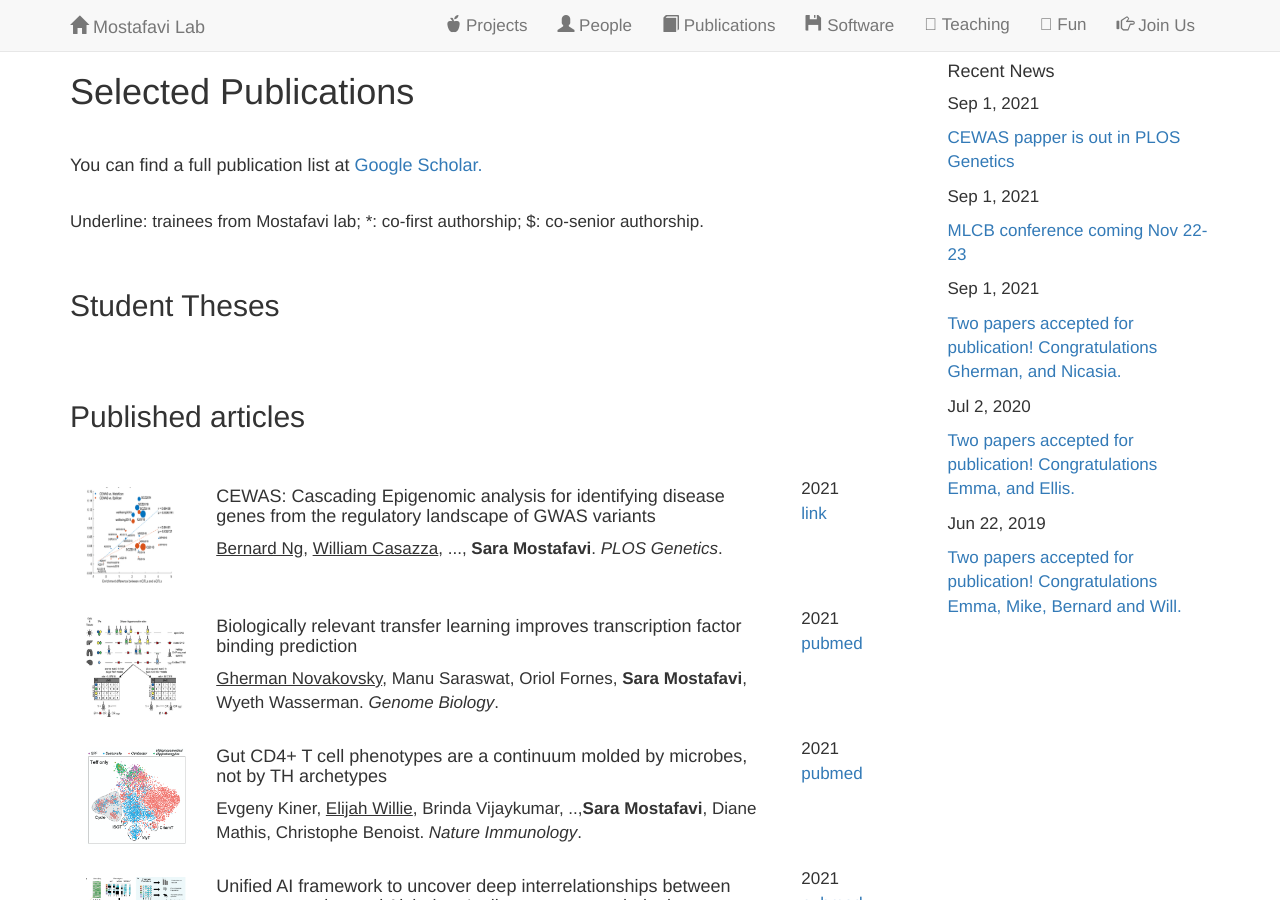
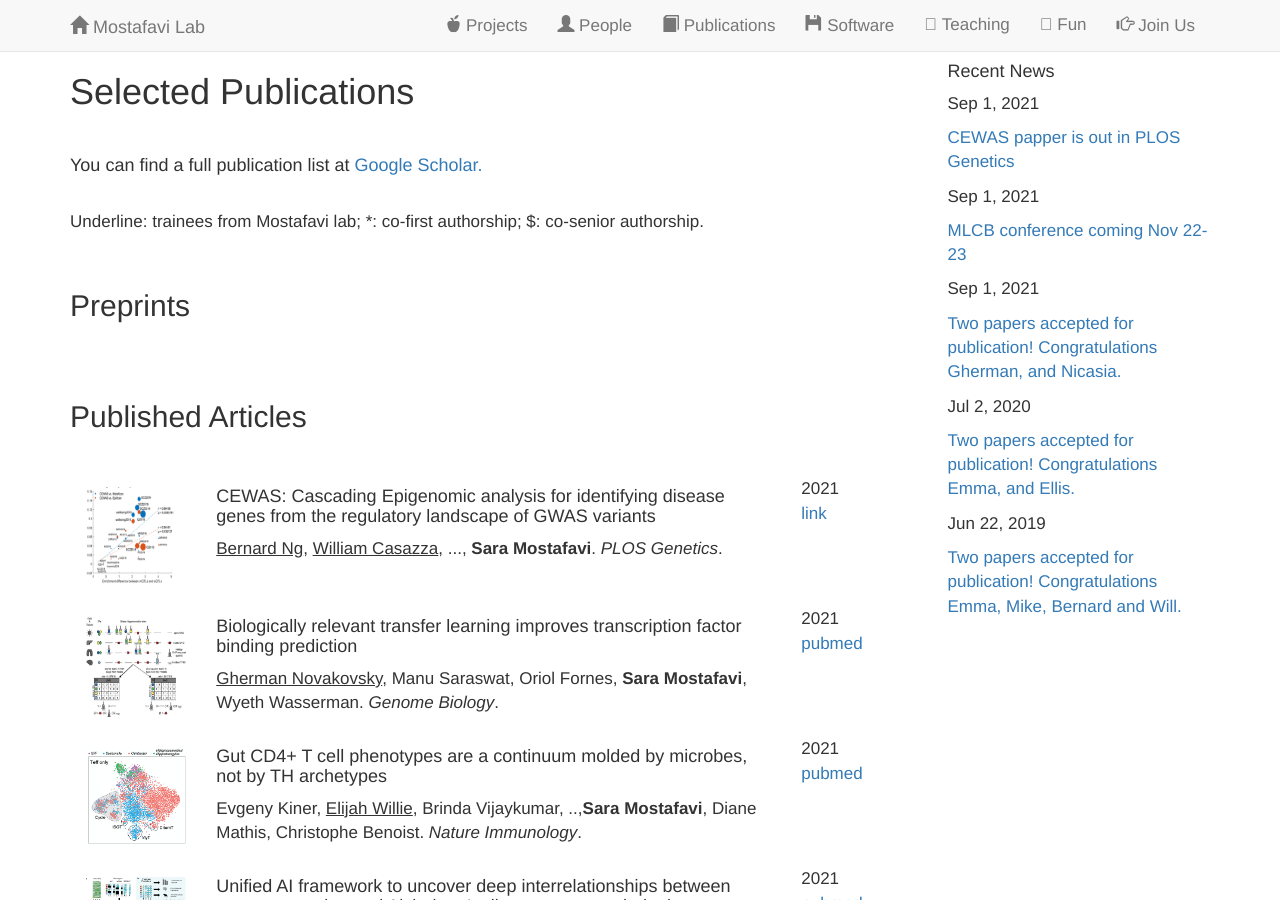
Before and after one commit to saramostafavi/saramostafavi.github.io, a Jekyll site: the page built from publications.html, in a window 1280 px wide and 900 px high. Built offline with Jekyll 4.4.1, drawn with Linux system fonts in a browser that asks for light colours; nearby versions of some CDN libraries; a style sheet for code colours, icons or effects is not loaded.

Commit message:
Update publications.html

```diff
--- a/publications.html
+++ b/publications.html
@@ -11,7 +11,7 @@ layout: page
     <br>
     <p> Underline: trainees from Mostafavi lab; *: co-first authorship; $: co-senior authorship.</p>
     <br>
-    <h2 class="Preprints">Student Theses</h1>
+    <h2 class="publications">Preprints</h2>
     <br>
     {% for pub in site.data.preprints %}
 
@@ -47,7 +47,7 @@ layout: page
 
     {% endfor %}
     <br>
-    <h2 class="publications">Published articles</h1>
+    <h2 class="publications">Published Articles</h2>
     <br>
     {% for pub in site.data.publications %}
 
```
